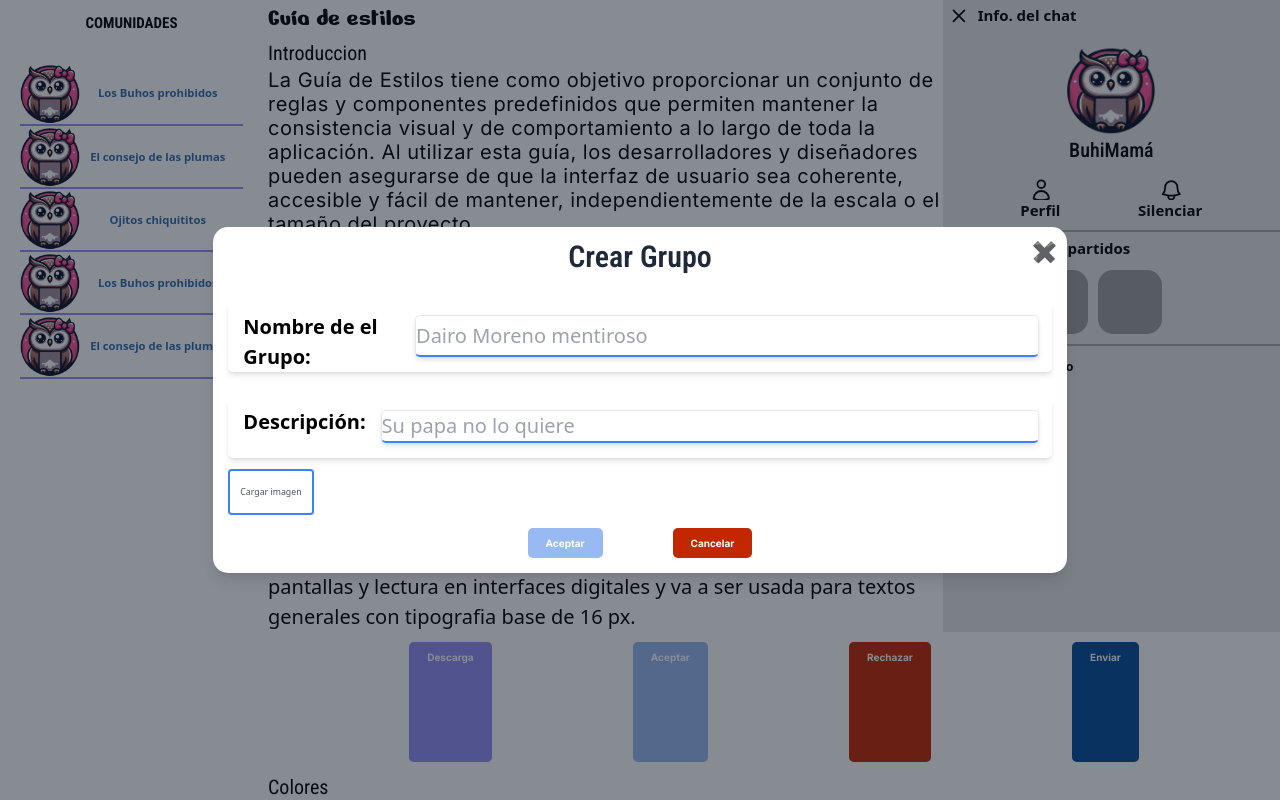
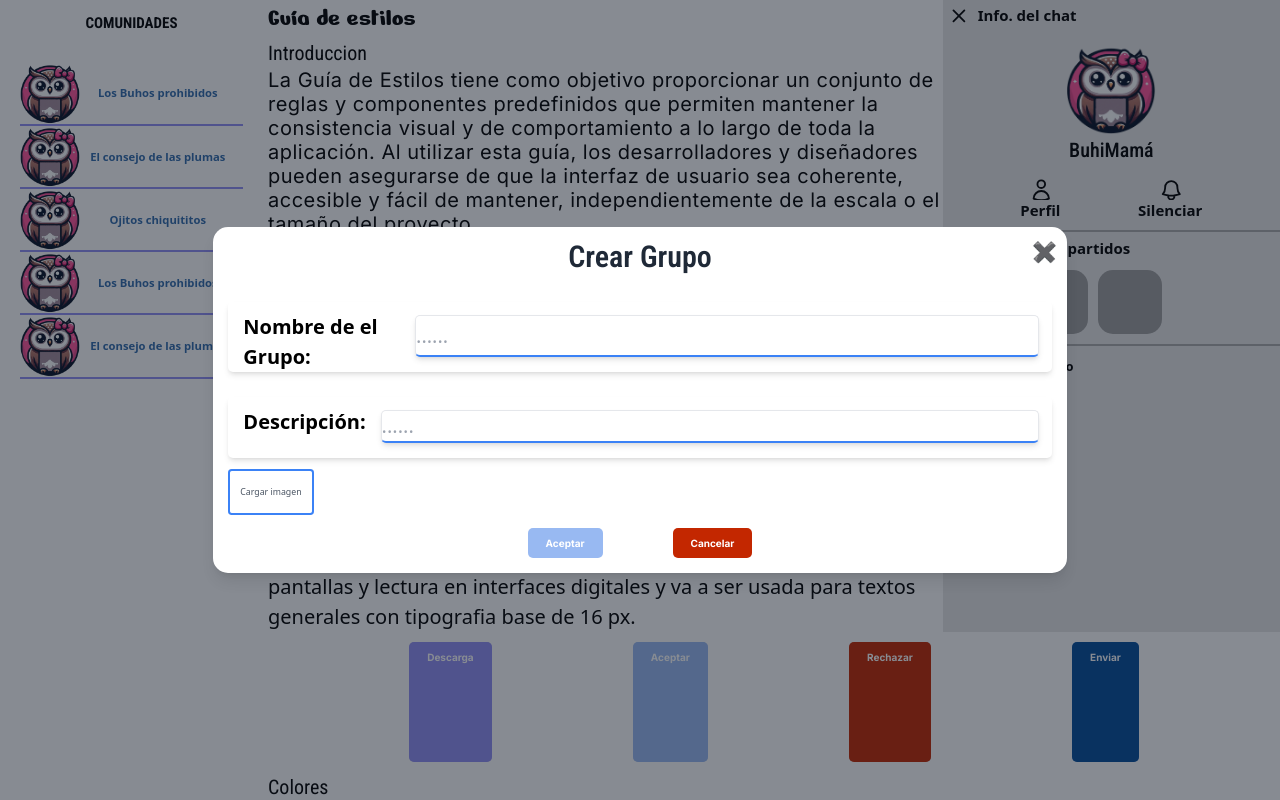
Before and after one commit to FelipeCabal/gossip-web-frontend, a React (Vite) app: page /style-guide in a window 1280 px wide. Shown: the top 800 px of the page. Built offline with nearby package versions, Linux system fonts and the light colour scheme; grey boxes are pictures that could not be loaded.

Commit message:
cambio de place holder

```diff
--- a/src/components/CrearCom-grupos/CrearComunidades.jsx
+++ b/src/components/CrearCom-grupos/CrearComunidades.jsx
@@ -125,7 +125,7 @@ const CrearComunidadModal = ({ onClose }) => {
                         name="nombre"
                         value={communityInfo.nombre}
                         onChange={handleChange}
-                        placeholder="La Comunidad del pan"
+                        placeholder="....."
                         className="w-full mr-5 mb-6 mt-5 rounded-lg shadow-md border border-b-2 border-b-blue-500"
                     />
                 </div>
@@ -140,7 +140,7 @@ const CrearComunidadModal = ({ onClose }) => {
                         name="descripcion"
                         value={communityInfo.descripcion}
                         onChange={handleChange}
-                        placeholder="Aquí solo hablamos de pan"
+                        placeholder="....."
                         className="w-full mr-5 mb-6 mt-5 rounded-lg shadow-md border border-b-2 border-b-blue-500"
                     />
                 </div>
--- a/src/components/CrearCom-grupos/CrearGrupos.jsx
+++ b/src/components/CrearCom-grupos/CrearGrupos.jsx
@@ -126,7 +126,7 @@ const CrearGrupoModal = ({ onClose }) => {
                         name="nombre"
                         value={GroupInfo.nombre}
                         onChange={handleChange}
-                        placeholder="Dairo Moreno mentiroso"
+                        placeholder="......"
                         className="w-full mr-5 mb-6 mt-5 rounded-lg shadow-md border border-b-2 border-b-blue-500"
                     />
                 </div>
@@ -141,7 +141,7 @@ const CrearGrupoModal = ({ onClose }) => {
                         name="descripcion"
                         value={GroupInfo.descripcion}
                         onChange={handleChange}
-                        placeholder="Su papa no lo quiere"
+                        placeholder="......"
                         className="w-full mr-5 mb-6 mt-5 rounded-lg shadow-md border border-b-2 border-b-blue-500"
                     />
                 </div>
```
